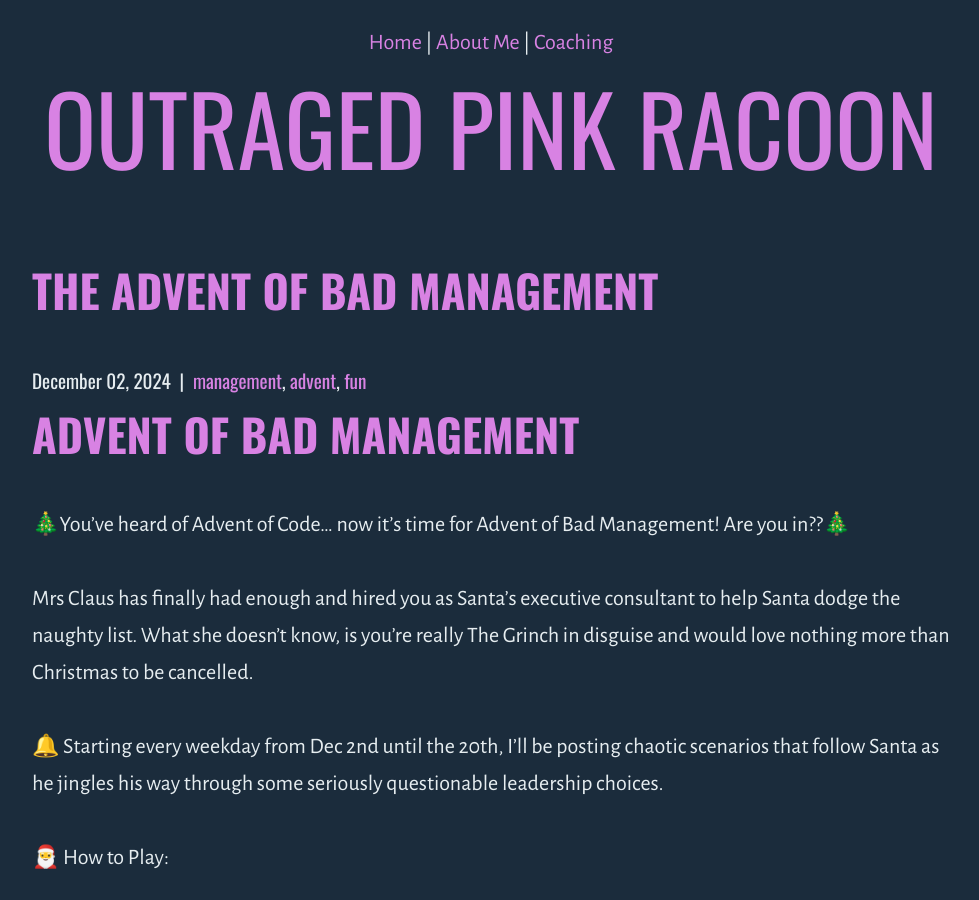
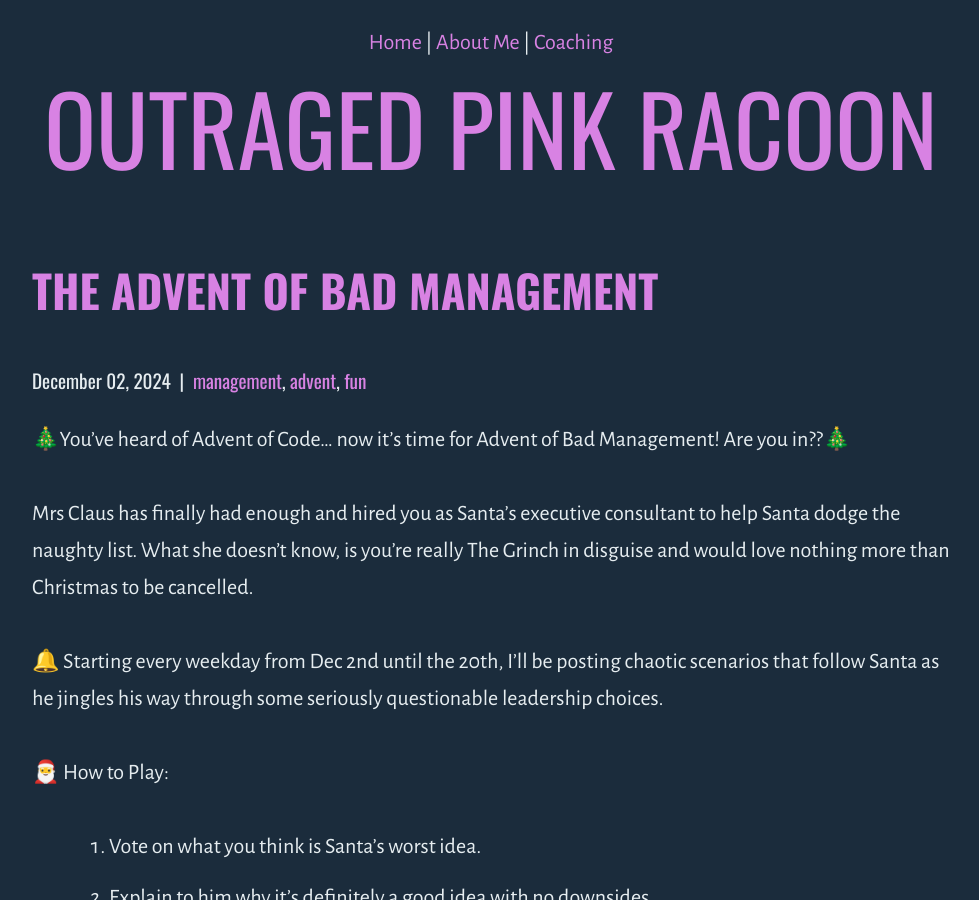
Before and after one commit to outragedpinkracoon/outragedpinkracoon.github.io, a Jekyll site: the page built from _posts/2024-12-2-advent-of-bad-management.md, in a window 1280 px wide and 900 px high. Shown: the whole window, without its empty margins (149-1128 px from the left). Built offline with Jekyll 4.4.1, drawn with Linux system fonts in a browser that asks for light colours; comment, search, counter and statistics services are not loaded.

Commit message:
remove dupe header

```diff
--- a/_posts/2024-12-2-advent-of-bad-management.md
+++ b/_posts/2024-12-2-advent-of-bad-management.md
@@ -5,7 +5,6 @@ layout: post
 categories: [management, advent, fun]
 ---
 
-# Advent of Bad Management
 🎄You've heard of Advent of Code... now it's time for Advent of Bad Management! Are you in??🎄
 
 Mrs Claus has finally had enough and hired you as Santa's executive consultant to help Santa dodge the naughty list. What she doesn't know, is you're really The Grinch in disguise and would love nothing more than Christmas to be cancelled.
@@ -23,35 +22,35 @@ In a very scientific manner I'll pick my favourite response every day based on w
 
 [Link to original LinkedIn post](https://www.linkedin.com/feed/update/urn:li:activity:7267880468044255232/)
 
-# Scenario 1
+## Scenario 1
 
 🎅: "Ugh, it’s only Day 1 and everything's already gone to hell," Santa thought as he watched elves frantically produce random amounts of toys. "How hard is it to follow a quota? Oh wait, I forgot to give them one… well they should know what to do by now!"
 
 [Join in here!](https://www.linkedin.com/feed/update/urn:li:activity:7269275673981071361/)
 
 
-# Scenario 2
+## Scenario 2
 Released Dec 3
 
-# Scenario 3
+## Scenario 3
 Released Dec 4
 
-# Scenario 4
+## Scenario 4
 Released Dec 5
-# Scenario 5
+## Scenario 5
 Released Dec 6
 
-# Scenario 6
+## Scenario 6
 Released Dec 9
 
-# Scenario 7
+## Scenario 7
 Released Dec 10
 
-# Scenario 8
+## Scenario 8
 Released Dec 11
 
-# Scenario 9
+## Scenario 9
 Released Dec 12
 
-# Scenario 10
+## Scenario 10
 Released Dec 13
```
